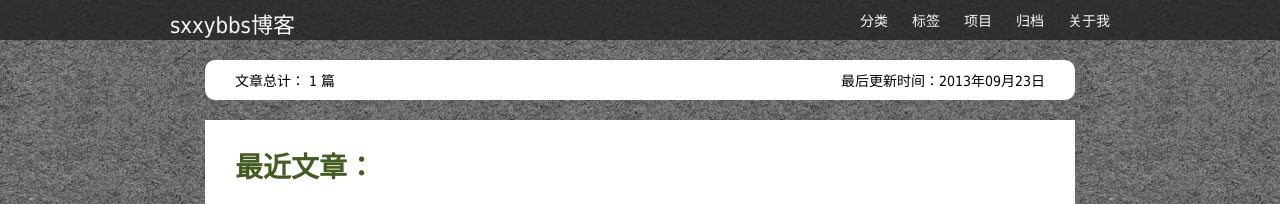
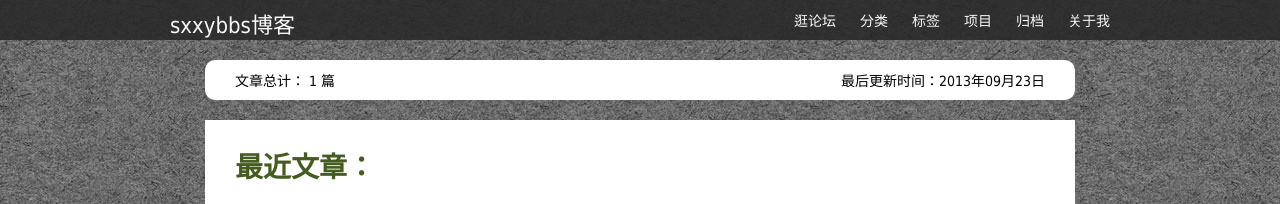
Before and after one commit to sxxybbs/sxxybbs.github.com, a Jekyll site: the page built from index.html, in a window 1280 px wide. Shown: the top 204 px of the page. Built offline with Jekyll 4.4.1, drawn with Linux system fonts in a browser that asks for light colours; Markdown is read by kramdown in place of the engine named in the settings; comment, search, counter and statistics services are not loaded.

Commit message:
Update navbar.html

```diff
--- a/_includes/navbar.html
+++ b/_includes/navbar.html
@@ -6,6 +6,7 @@
 
         <div class="catalog pull-right">
             <ul>
+                <li><a href="http://www.sxxxybbs.com">逛论坛</a></li>
                 <li><a href="/categories.html">分类</a></li>
                 <li><a href="/tags.html">标签</a></li>
                 <li><a href="/projects.html">项目</a></li>
```
